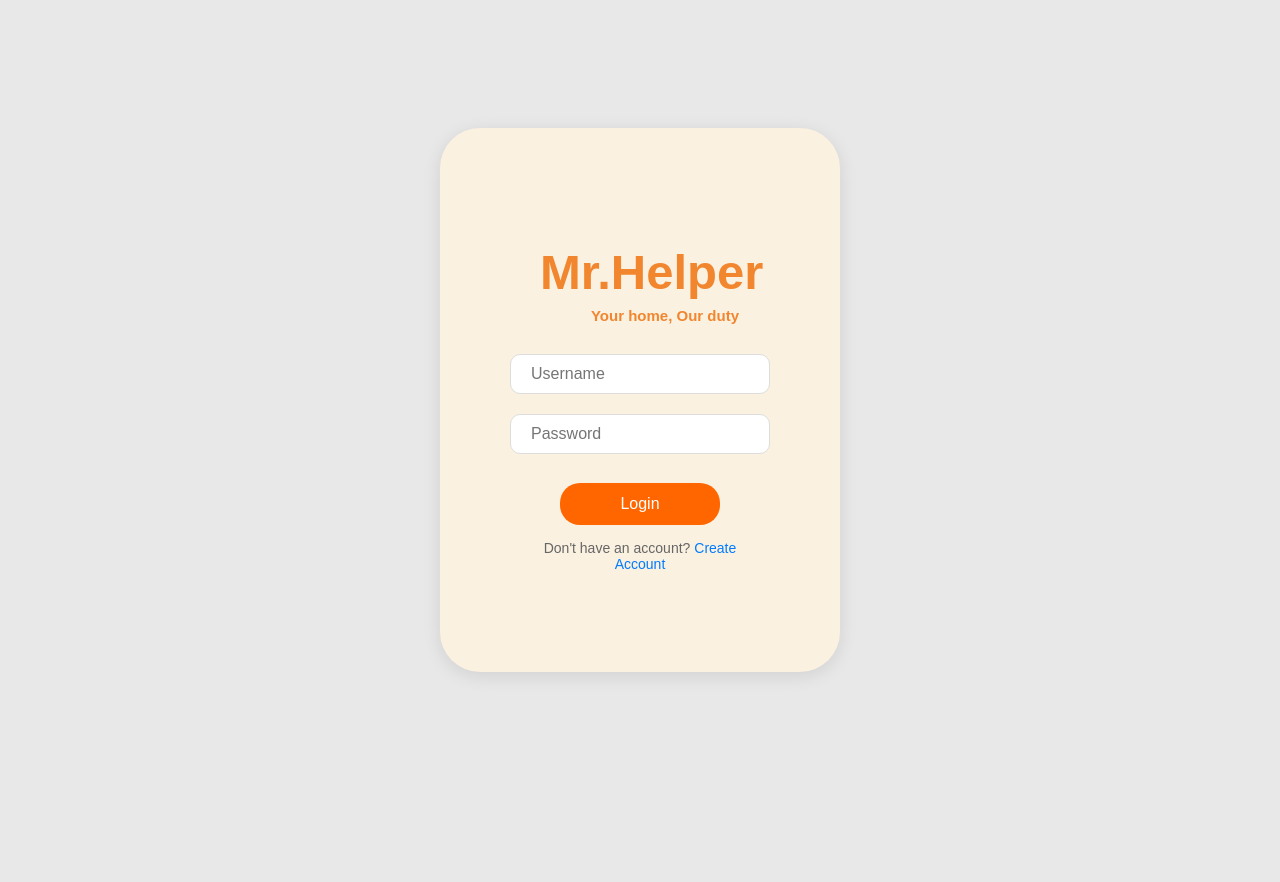
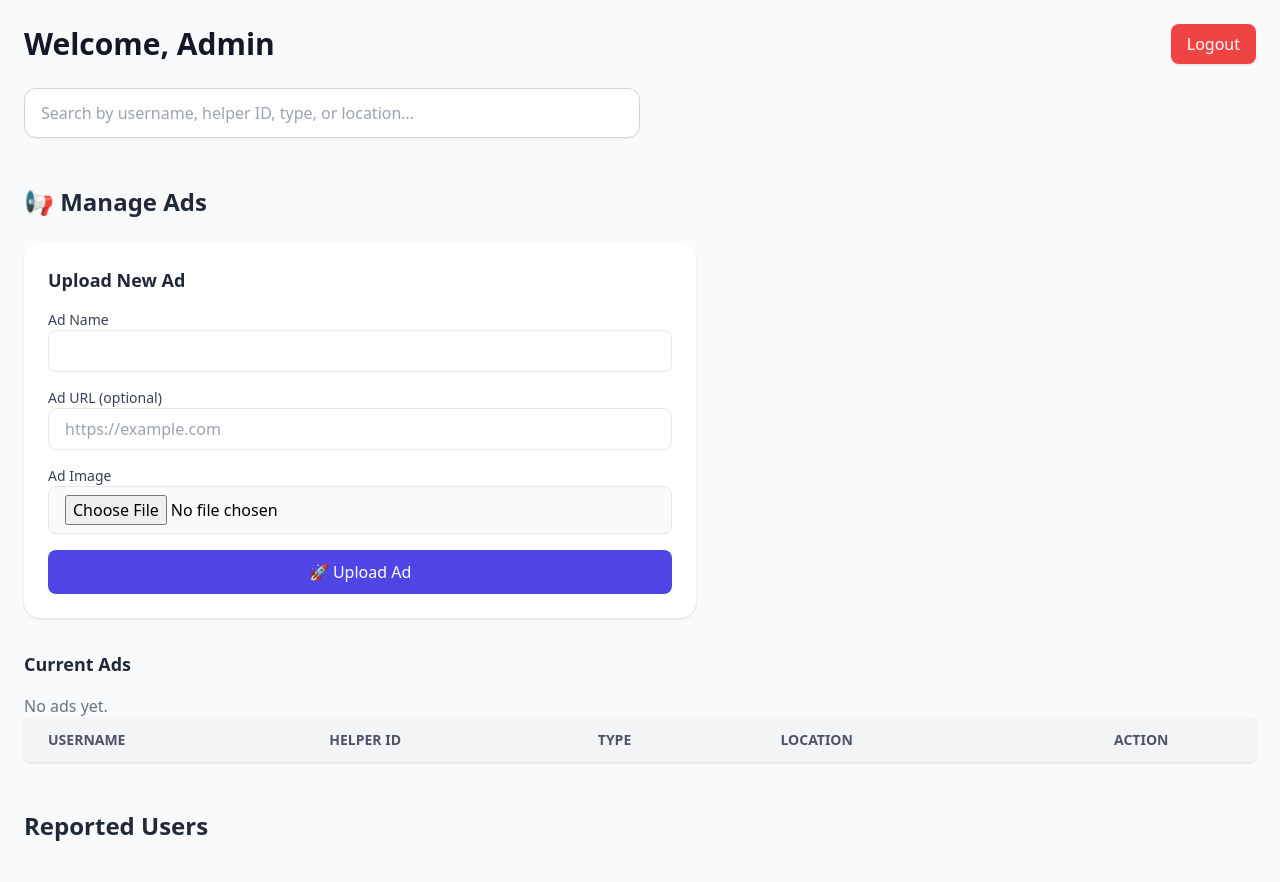
Before and after one commit to Phoenix-star-tech/helper, a Flask app: page /login in a window 1280 px wide. Before the commit the page ends 675 px from the top, so only its background shows below. Run offline with Flask 3, Linux system fonts and the light colour scheme; lists and menus that the app fills with data are empty; some libraries are stand-ins or nearby versions.

Commit message:
Update login.html

```diff
--- a/templates/login.html
+++ b/templates/login.html
@@ -1,253 +1,37 @@
 <!DOCTYPE html>
 <html lang="en">
+
 <head>
-    <meta charset="UTF-8">
-    <meta name="viewport" content="width=device-width, initial-scale=1.0">
-    <title>Login</title>
-    <link rel="stylesheet" href="{{ url_for('static', filename='styles.css') }}">
-    <style>
-        /* Reset default margins and paddings */
-        * {
-            margin: 0;
-            padding: 0;
-            box-sizing: border-box;
-        }
+  <meta charset="UTF-8" />
+  <meta name="viewport" content="width=device-width, initial-scale=1.0" />
+  <title>Admin Dashboard</title>
+  <script src="https://cdn.tailwindcss.com"></script>
+  <link rel="stylesheet" href="{{ url_for('static', filename='assets/style.css') }}" />
+</head>
 
-        body {
-            font-family: 'Arial', sans-serif;
-            background-color: #e8e8e8;
-            display: flex;
-            justify-content: center;
-            align-items: center;
-            height: 100vh;
-            margin: 0;
-        }
+<body class="bg-gray-50">
+<div class="min-h-screen bg-gray-50 p-6">
+  <div class="max-w-7xl mx-auto">
+    <div class="flex items-center justify-between mb-6">
+      <h2 class="text-3xl font-extrabold text-gray-900">Welcome, Admin</h2>
+      <a href="{{ url_for('logout') }}"
+         class="px-4 py-2 bg-red-500 text-white rounded-lg shadow hover:bg-red-600 transition">
+        Logout
+      </a>
+    </div>
 
-        .login-container {
-            background-color: #FAF1E0;
-            padding: 100px;
-            border-radius: 40px;
-            box-shadow: 0 4px 18px rgba(0, 0, 0, 0.1);
-            width: 100%;
-            max-width: 400px;
-            text-align: center;
-        }
+    <!-- Search -->
+   <!-- Updated Search -->
+<div class="mb-8">
+  <input
+    type="text"
+    id="searchInput"
+    placeholder="Search by username, helper ID, type, or location…"
+    class="w-full md:w-1/2 px-4 py-3 border border-gray-300 rounded-xl shadow-sm focus:outline-none focus:ring-2 focus:ring-indigo-500 transition"
+  />
+</div>
 
-        h2 {
-            margin-bottom: 20px;
-            color: #F1862f;
-            font-size: 49px;
-        }
-
-        h4{
-            color: #F1862f;
-            font-size: 15px;
-            margin-top: -13px;
-            margin-left: 50px;
-
-        }
-
-        label {
-            display: block;
-            margin: 10px 0 5px;
-            text-align: left;
-            font-weight: bold;
-        }
-
-        .user1 {
-            width: 130%;
-            padding: 10px 20px;
-            margin-bottom: 20px;
-            margin-top: 30px;
-            margin-left: -30px;
-            border: 1px solid #ddd;
-            border-radius: 10px;
-            font-size: 16px;
-            outline: none;
-        }
-
-        input[type="password"] {
-            width: 130%;
-            padding: 10px 20px;
-            margin-bottom: 15px;
-            margin-left: -30px;
-            border: 1px solid #ddd;
-            border-radius: 10px;
-            font-size: 16px;
-            outline: none;
-        }
-
-        input[type="text"]:focus, input[type="password"]:focus {
-            border-color: #f8fafb;
-        }
-
-        button {
-            width: 80%;
-            padding: 12px;
-            background-color: #ff6600;
-            color: white;
-            border: none;
-            border-radius: 20px;
-            margin-top: 14px;
-            font-size: 16px;
-            cursor: pointer;
-            transition: background-color 0.3s;
-        }
-
-        button:hover {
-            background-color: #d86213;
-        }
-
-        p {
-            margin-top: 15px;
-            font-size: 14px;
-            color: #666;
-        }
-
-        a {
-            color: #007bff;
-            text-decoration: none;
-        }
-
-        a:hover {
-            text-decoration: underline;
-        }
-
-        .error {
-            margin-top: 10px;
-            padding: 10px;
-            background-color: #f8d7da;
-            color: #721c24;
-            border-radius: 4px;
-            font-size: 14px;
-        }
-
-        @media (max-width: 480px) {
-            .login-container {
-                padding: 70px;
-                max-width: 90%;
-            }
-
-            button {
-                font-size: 14px;
-            }
-        }
-          /* Fullscreen overlay */
-          #loading-overlay {
-              position: fixed;
-              top: 0;
-              left: 0;
-              width: 100%;
-              height: 100%;
-              background: rgba(255, 255, 255, 0.9); /* light background */
-              display: flex;
-              justify-content: center;
-              align-items: center;
-              z-index: 9999;
-              visibility: hidden; /* hidden by default */
-          }
-
-          /* Spinner Animation */
-          .spinner {
-              border: 8px solid #f3f3f3;
-              border-top: 8px solid #3498db;
-              border-radius: 50%;
-              width: 60px;
-              height: 60px;
-              animation: spin 1s linear infinite;
-          }
-
-          @keyframes spin {
-              0% { transform: rotate(0deg); }
-              100% { transform: rotate(360deg); }
-          }
-  /* Toast container (top-right on desktop, full width on mobile) */
-  .toast-stack {
-    position: fixed;
-    top: 72px;               /* below your top navbar */
-    right: 16px;
-    z-index: 11000;
-    display: flex;
-    flex-direction: column;
-    gap: 10px;
-    max-width: 360px;
-  }
-  @media (max-width: 640px) {
-    .toast-stack {
-      left: 12px;
-      right: 12px;
-      max-width: none;
-    }
-  }
-
-  /* Base toast */
-  .toast {
-    display: flex;
-    align-items: start;
-    gap: 12px;
-    padding: 12px 14px;
-    border-radius: 10px;
-    box-shadow: 0 10px 18px rgba(0,0,0,.08);
-    border: 1px solid rgba(0,0,0,.08);
-    background: #fff;
-    color: #222;
-    animation: slideIn .25s ease-out;
-  }
-  @keyframes slideIn {
-    from { transform: translateY(-6px); opacity: 0; }
-    to   { transform: translateY(0);     opacity: 1; }
-  }
-
-  /* Variants */
-  .toast--success { border-color: #c7f3d2; background: #f1fdf4; }
-  .toast--error   { border-color: #ffd1d1; background: #fff5f5; }
-  .toast--warning { border-color: #ffe9b3; background: #fffaf0; }
-  .toast--info    { border-color: #cfe6ff; background: #f5faff; }
-
-  /* Accent dot */
-  .toast__dot {
-    width: 10px; height: 10px; border-radius: 999px; margin-top: 6px;
-  }
-  .toast--success .toast__dot { background: #22c55e; }
-  .toast--error   .toast__dot { background: #ef4444; }
-  .toast--warning .toast__dot { background: #f59e0b; }
-  .toast--info    .toast__dot { background: #3b82f6; }
-
-  /* Content */
-  .toast__content { flex: 1; }
-  .toast__title   { font-weight: 700; margin-bottom: 2px; font-size: 14px; }
-  .toast__msg     { font-size: 13px; line-height: 1.35; }
-
-  /* Close (×) */
-  .toast__close {
-    cursor: pointer;
-    border: none;
-    background: transparent;
-    font-size: 18px;
-    line-height: 1;
-    color: #555;
-    padding: 0 4px;
-    align-self: start;
-  }
-  .toast__close:hover { color: #000; }
-</style>
-
-</head>
-<body>
-    <div class="login-container">
-        <h2>Mr.Helper</h2>
-        <h4>Your home, Our duty</h4>
-        <form method="POST">
-            <input class="user1" type="text" name="username" id="username" placeholder="Username" required>
-
-            <input type="password" name="password" id="password" placeholder="Password">
-
-            <button type="submit">Login</button>
-        </form>
-
-        <p>Don't have an account? <a href="{{ url_for('signup') }}">Create Account</a></p>
-
-        <div id="toastStack" class="toast-stack">
+      <div id="toastStack" class="toast-stack">
   {# Render Flask flashed messages if any #}
   {% with messages = get_flashed_messages(with_categories=True) %}
     {% if messages %}
@@ -269,12 +53,198 @@
       {% endfor %}
     {% endif %}
   {% endwith %}
-</div>
-    <!-- Loading Overlay -->
-<div id="loading-overlay">
-    <div class="spinner"></div>
+
+<!-- Ads Management -->
+<div class="mt-12">
+  <h3 class="text-2xl font-bold text-gray-800 mb-6">📢 Manage Ads</h3>
+
+  <!-- Upload New Ad -->
+  <div class="max-w-2xl bg-white p-6 rounded-2xl shadow mb-8">
+    <h4 class="text-lg font-semibold text-gray-800 mb-4">Upload New Ad</h4>
+    <form action="{{ url_for('upload_ad') }}" method="POST" enctype="multipart/form-data" class="space-y-4">
+      <div>
+        <label class="block text-sm font-medium text-gray-700">Ad Name</label>
+        <input type="text" name="name" required
+               class="w-full px-4 py-2 border rounded-lg focus:ring-2 focus:ring-indigo-500 outline-none">
+      </div>
+      <div>
+        <label class="block text-sm font-medium text-gray-700">Ad URL (optional)</label>
+        <input type="url" name="url"
+               class="w-full px-4 py-2 border rounded-lg focus:ring-2 focus:ring-indigo-500 outline-none"
+               placeholder="https://example.com">
+      </div>
+      <div>
+        <label class="block text-sm font-medium text-gray-700">Ad Image</label>
+        <input type="file" name="image" accept="image/*" required
+               class="w-full px-4 py-2 border rounded-lg bg-gray-50 focus:ring-2 focus:ring-indigo-500 outline-none">
+      </div>
+      <button type="submit"
+              class="w-full bg-indigo-600 text-white py-2.5 rounded-lg hover:bg-indigo-700 transition">
+        🚀 Upload Ad
+      </button>
+    </form>
+  </div>
+
+  <!-- Existing Ads -->
+  <h4 class="text-lg font-semibold text-gray-800 mb-4">Current Ads</h4>
+
+  {% if ads and ads|length > 0 %}
+  <div class="grid grid-cols-1 sm:grid-cols-2 md:grid-cols-3 gap-6">
+    {% for ad in ads %}
+      <div class="bg-white rounded-2xl shadow overflow-hidden flex flex-col">
+        <a {% if ad.ad_url %}href="{{ ad.ad_url }}" target="_blank" rel="noopener"{% endif %} class="block">
+          <img src="{{ ad.image_url }}" alt="{{ ad.name }}" class="h-44 w-full object-cover">
+        </a>
+        <div class="p-4 flex-1 flex flex-col gap-3">
+          <div>
+            <h5 class="text-base font-semibold text-gray-900 truncate">{{ ad.name }}</h5>
+            {% if ad.ad_url %}
+              <a href="{{ ad.ad_url }}" target="_blank" class="text-indigo-600 text-sm hover:underline break-all">
+                {{ ad.ad_url }}
+              </a>
+            {% endif %}
+          </div>
+
+          <form action="{{ url_for('delete_ad', ad_id=ad.id) }}" method="POST"
+                onsubmit="return confirm('Delete this ad?');" class="mt-auto">
+            <button type="submit"
+                    class="w-full bg-red-500 text-white py-2 rounded-lg hover:bg-red-600 transition">
+              ❌ Delete
+            </button>
+          </form>
+        </div>
+      </div>
+    {% endfor %}
+  </div>
+  {% else %}
+    <div class="text-gray-500">No ads yet.</div>
+  {% endif %}
 </div>
 
+<!-- Users Table (desktop) -->
+<table id="userTable" class="min-w-full bg-white rounded-lg shadow hidden md:table">
+  <thead class="bg-gray-100 uppercase text-gray-600 text-sm sticky top-0">
+    <tr>
+      <th class="px-6 py-3 text-left">Username</th>
+      <th class="px-6 py-3 text-left">Helper ID</th>
+      <th class="px-6 py-3 text-left">Type</th>
+      <th class="px-6 py-3 text-left">Location</th>
+      <th class="px-6 py-3 text-center">Action</th>
+    </tr>
+  </thead>
+  <tbody>
+    {% for user in users %}
+    <tr class="border-b hover:bg-gray-50">
+      <td class="px-6 py-4">
+        <a href="{{ url_for('profile', username=user.username) }}"
+           class="text-indigo-600 hover:underline font-medium">
+          {{ user.username }}
+        </a>
+      </td>
+      <td class="px-6 py-4 text-gray-700 font-mono">{{ user.helperid or 'N/A' }}</td>
+      <td class="px-6 py-4">{{ user.account_type }}</td>
+      <td class="px-6 py-4">{{ user.location or 'N/A' }}</td>
+      <td class="px-6 py-4 text-center">
+        <form action="{{ url_for('delete_user', username=user.username) }}" method="POST"
+              onsubmit="return confirm('Delete {{ user.username }}?');">
+          <button type="submit"
+                  class="px-3 py-1 bg-red-500 text-white rounded-lg hover:bg-red-600 transition">
+            Delete
+          </button>
+        </form>
+      </td>
+    </tr>
+    {% endfor %}
+  </tbody>
+</table>
+
+<!-- Mobile Cards -->
+<div class="grid gap-4 md:hidden">
+  {% for user in users %}
+  <div class="bg-white p-4 rounded-lg shadow flex flex-col">
+    <div class="flex justify-between items-center mb-2">
+      <a href="{{ url_for('profile', username=user.username) }}"
+         class="text-lg font-semibold text-indigo-600 hover:underline">
+        {{ user.username }}
+      </a>
+      <form action="{{ url_for('delete_user', username=user.username) }}" method="POST"
+            onsubmit="return confirm('Delete {{ user.username }}?');">
+        <button type="submit"
+                class="px-2 py-1 bg-red-500 text-white rounded-full hover:bg-red-600 transition text-sm">
+          ✕
+        </button>
+      </form>
+    </div>
+    <div class="text-sm text-gray-600"><strong>Helper ID:</strong> {{ user.helperid or 'N/A' }}</div>
+    <div class="text-sm text-gray-600">{{ user.account_type }}</div>
+    <div class="text-sm text-gray-600">{{ user.location or 'N/A' }}</div>
+  </div>
+  {% endfor %}
+</div>
+
+    <!-- Reported Users -->
+    <div class="mt-12">
+      <h3 class="text-2xl font-bold text-gray-800 mb-4">Reported Users</h3>
+      <div class="space-y-4">
+        {% for report in reported_users %}
+        <div class="bg-white rounded-lg shadow p-4">
+          <div class="flex justify-between items-center">
+            <div>
+              <a href="{{ url_for('profile', username=report.reported_user) }}"
+                 class="text-indigo-600 font-medium hover:underline">
+                {{ report.reported_user }}
+              </a>
+              <span class="ml-2 text-sm text-gray-500">({{ report.report_count }} reports)</span>
+            </div>
+            <div class="space-x-2">
+              <button onclick="toggleReasons('reasons-{{ loop.index0 }}')"
+                      class="px-3 py-1 bg-yellow-400 text-white rounded-lg hover:bg-yellow-500 transition text-sm">
+                View Reasons
+              </button>
+              <form action="{{ url_for('delete_user', username=report.reported_user) }}" method="POST"
+                    onsubmit="return confirm('Delete {{ report.reported_user }}?');" class="inline">
+                <button type="submit"
+                        class="px-3 py-1 bg-red-500 text-white rounded-lg hover:bg-red-600 transition text-sm">
+                  Delete
+                </button>
+              </form>
+            </div>
+          </div>
+          <div id="reasons-{{ loop.index0 }}" class="mt-3 p-3 bg-gray-50 rounded-lg border border-gray-200 hidden">
+            <ul class="list-disc list-inside text-gray-700">
+              {% for reason in report.reasons %}
+              <li>{{ reason }}</li>
+              {% endfor %}
+            </ul>
+          </div>
+        </div>
+        {% endfor %}
+      </div>
+    </div>
+  </div>
+</div>
+
+<script>
+  // Search filter
+  document.getElementById('searchInput').addEventListener('input', function(e) {
+    const filter = e.target.value.toLowerCase();
+    document.querySelectorAll('#userTable tbody tr').forEach(row => {
+      const text = row.innerText.toLowerCase();
+      row.style.display = text.includes(filter) ? '' : 'none';
+    });
+    // mobile cards
+    document.querySelectorAll('.md\\:hidden > div').forEach(card => {
+      const text = card.innerText.toLowerCase();
+      card.style.display = text.includes(filter) ? '' : 'none';
+    });
+  });
+
+  // Toggle reasons panels
+  function toggleReasons(id) {
+    const panel = document.getElementById(id);
+    panel.classList.toggle('hidden');
+  }
+</script>
 <script>
   // Programmatic toast (for JS-detected failures)
   function showToast(message, type = 'info', title = null, autoHideMs = 5000) {
@@ -338,28 +308,5 @@
   });
 </script>
 
-<script>
-  const loader = document.getElementById("loading-overlay");
-
-  // Show loader before leaving page
-  window.addEventListener("beforeunload", () => {
-      loader.style.visibility = "visible";
-  });
-
-  // Hide loader when page fully loads
-  window.addEventListener("load", () => {
-      loader.style.visibility = "hidden";
-  });
-
-  // Handle when navigating with back/forward buttons (bfcache restore)
-  window.addEventListener("pageshow", (event) => {
-      loader.style.visibility = "hidden";  // Ensure loader is hidden when page is restored
-  });
-
-  window.addEventListener("pagehide", () => {
-      loader.style.visibility = "visible"; // Show loader when leaving
-  });
-</script>
-
 </body>
 </html>
```
